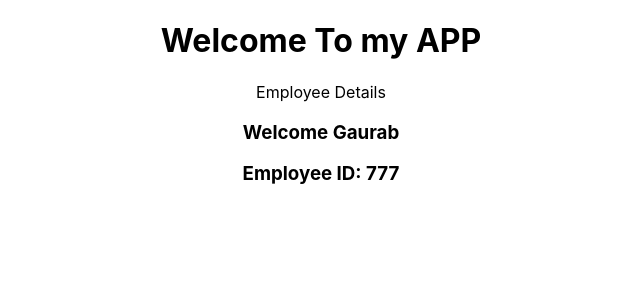
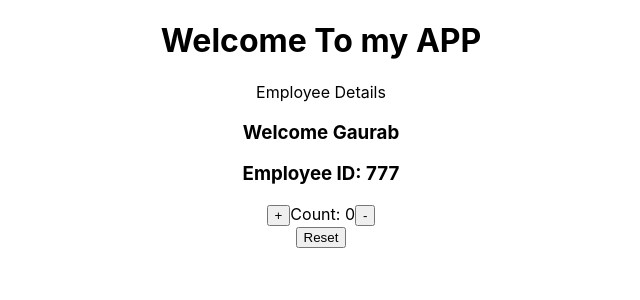
Before and after one commit to GAURSAH777/my-react-app, a React (Create React App) app: page / in a window 1280 px wide. Shown: the top 300 px of the page, without its empty margins (319-959 px from the left). Built offline with nearby package versions, Linux system fonts and the light colour scheme.

Commit message:
added counter using functional component

```diff
--- a/src/components/Employee.js
+++ b/src/components/Employee.js
@@ -1,4 +1,4 @@
-import React from 'react'
+import React, { useState } from 'react'
 import PropTypes from 'prop-types';
 
 export const Employee = (props) => {
@@ -6,12 +6,33 @@ export const Employee = (props) => {
         name: PropTypes.string.isRequired,
         id: PropTypes.number.isRequired
     }
+    const [count,setCount]=useState(0);
+
+    function increment(){
+        setCount(count + 1);
+    }
+
+    function decrement(){
+        // if count is less or equal to zero then return 0 else count-1  ----> ternary operation
+        setCount(count <= 0 ? 0 : count-1);
+    }
+
+    function reset(){
+        setCount(0);
+    }
+
   return (
     <div>
         Employee Details
         <h3>Welcome {props.name}</h3>
         <h3> Employee ID: {props.id}</h3>
+        <button onClick={increment}>+</button>
+        <span>Count: {count}</span>
+        <button onClick={decrement}>-</button>
+        <div style={{textAlign: 'Center'}}>
+        <button onClick={reset}>Reset</button>
+        </div>
     </div>
 
-  )
+  );
 }
```
